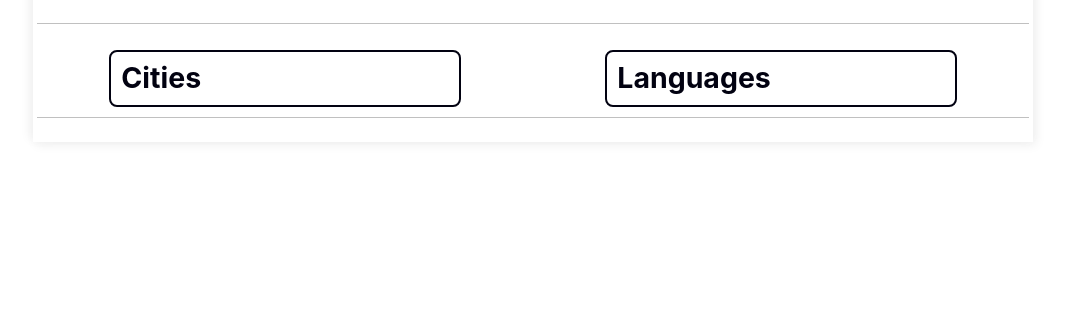
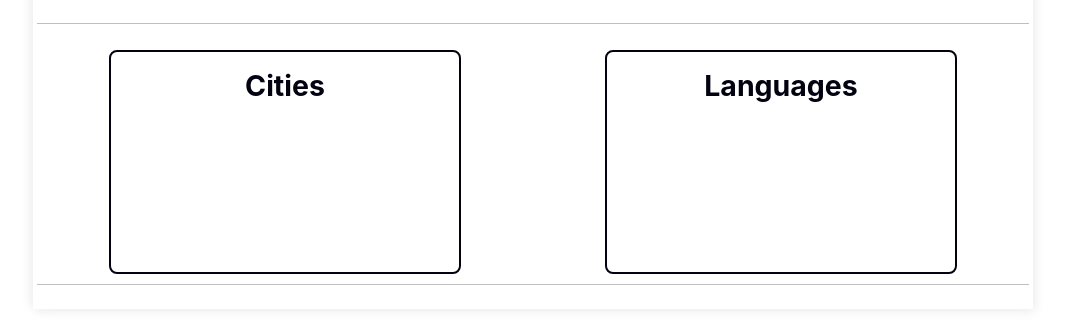
Before and after one commit to ckujawa/world-gdp-project, a React app in the folder frontend/: page /country/1 in a window 1280 px wide. Shown: the part 468-792 px from the top of the page, without its empty margins (107-1187 px from the left). Built offline with nearby package versions, Linux system fonts and the light colour scheme; no server answers.

Commit message:
cleaning up styles for details

```diff
--- a/frontend/src/components/DetailListPanel.tsx
+++ b/frontend/src/components/DetailListPanel.tsx
@@ -1,6 +1,6 @@
 import React from 'react'
 
-import {BorderDisplayPanel} from './styled/DisplayPanel'
+import {BorderDisplayPanel, DisplayPanelTitle} from './styled/DisplayPanel'
 import {DetailSummary} from './styled/DetailSummary'
 
 const DetailListPanel = ({title, children}) => {
@@ -8,7 +8,7 @@ const DetailListPanel = ({title, children}) => {
     return(
         <BorderDisplayPanel display={'flex'} flexDirection={'column'}>
 
-            <h3>{title}</h3>
+            <DisplayPanelTitle>{title}</DisplayPanelTitle>
             {children}
         </BorderDisplayPanel>
     )
--- a/frontend/src/components/styled/DisplayPanel.tsx
+++ b/frontend/src/components/styled/DisplayPanel.tsx
@@ -7,6 +7,7 @@ export const DisplayPanel = styled.div<IStyleProps>`
 	margin: 10px;
 	padding: 10px;
 	width: ${props => props.width || "33%"};
+	min-height: 200px;
 	display: ${props => props.display || "block"};
 	${props => ( props.flexDirection ? `flex-direction: ${props.flexDirection}` : '')};
 `
@@ -15,3 +16,9 @@ export const BorderDisplayPanel = styled(DisplayPanel)`
 	border: 2px solid var(--black);
 	border-radius: .5rem;
 `
+
+export const DisplayPanelTitle = styled.h3`
+	width: 90%;
+	margin: .5rem auto;
+	text-align: center;
+`
```
